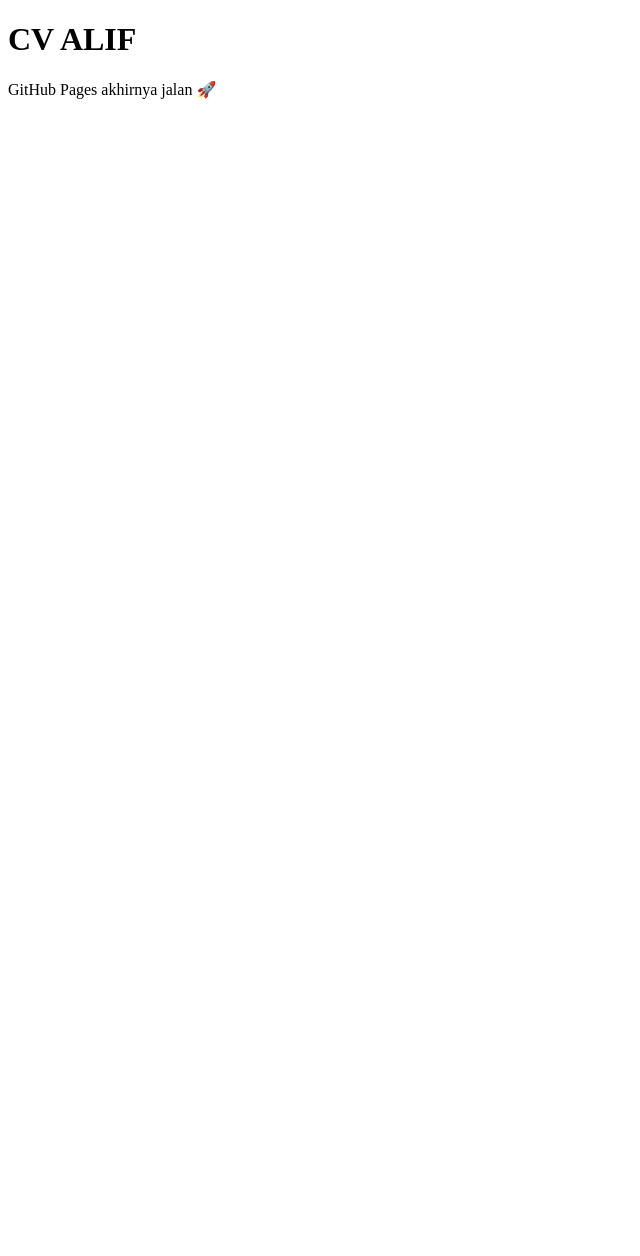
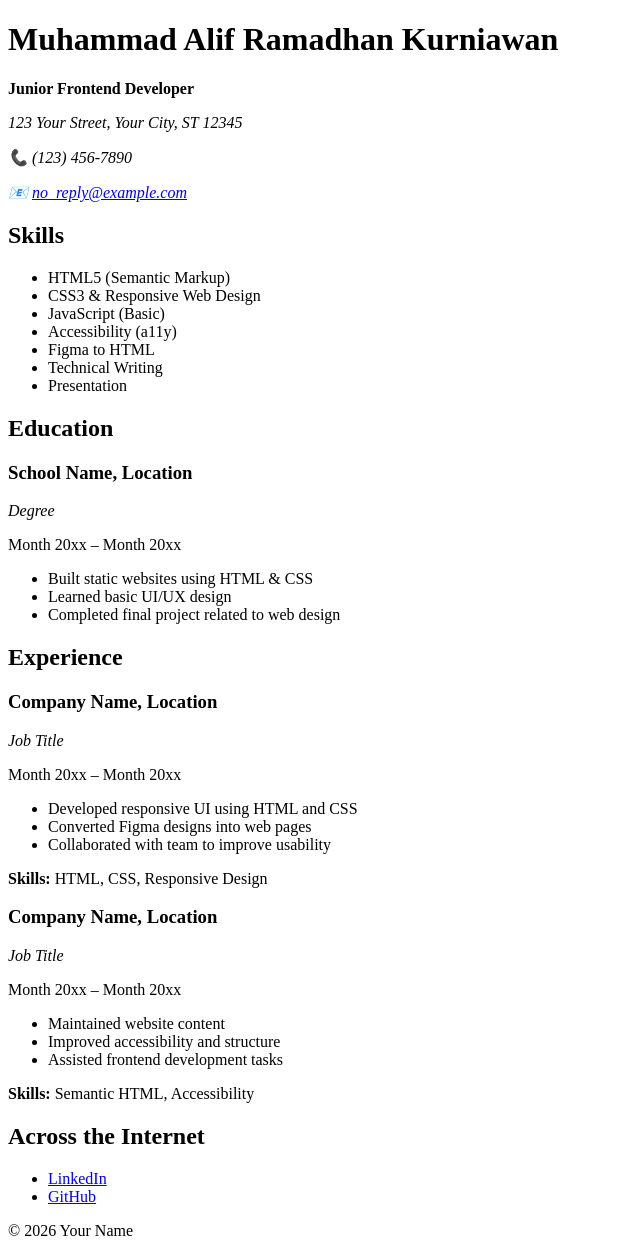
Before and after one commit to AlRmd1/CV, a plain HTML site: page index.html in a window 1280 px wide. Shown: the whole page, without its empty margins (0-640 px from the left). Before the commit the page ends 800 px from the top, so only its background shows below. Drawn offline with Linux system fonts and the light colour scheme.

Commit message:
index.html

```diff
--- a/index.html
+++ b/index.html
@@ -1,11 +1,119 @@
-<!DOCTYPE html>
+    <!DOCTYPE html>
 <html lang="en">
 <head>
-  <meta charset="UTF-8">
-  <title>CV Alif</title>
+  <!-- Basic Meta -->
+  <meta charset="UTF-8" />
+  <meta name="viewport" content="width=device-width, initial-scale=1.0" />
+
+  <!-- SEO Meta Tags -->
+  <title>Muhammad Alif Ramadhan Kurniawan | Junior Frontend Developer</title>
+  <meta name="description" content="Curriculum Vitae of Your Name, a Junior Frontend Developer skilled in HTML, CSS, JavaScript, and responsive web design." />
+  <meta name="keywords" content="Frontend Developer, HTML, CSS, JavaScript, CV, Resume" />
+  <meta name="author" content="Your Name" />
+
+  <!-- Open Graph Tags -->
+  <meta property="og:title" content="Your Name | Junior Frontend Developer" />
+  <meta property="og:description" content="Junior Frontend Developer CV with skills in HTML, CSS, JavaScript, and modern web practices." />
+  <meta property="og:type" content="website" />
+  <meta property="og:url" content="https://yourwebsite.com" />
+  <meta property="og:image" content="https://yourwebsite.com/preview.png" />
+
+  <!-- Favicon -->
+  <link rel="icon" href="favicon.ico" type="image/x-icon" />
 </head>
+
 <body>
-  <h1>CV ALIF</h1>
-  <p>GitHub Pages akhirnya jalan 🚀</p>
+  <!-- Header / Identity -->
+  <header>
+    <h1>Muhammad Alif Ramadhan Kurniawan</h1>
+    <p><strong>Junior Frontend Developer</strong></p>
+
+    <address>
+      <p>123 Your Street, Your City, ST 12345</p>
+      <p>📞 (123) 456-7890</p>
+      <p>📧 <a href="mailto:no_reply@example.com">no_reply@example.com</a></p>
+    </address>
+  </header>
+
+  <main>
+    <!-- Skills Section -->
+    <section id="skills">
+      <h2>Skills</h2>
+      <ul>
+        <li>HTML5 (Semantic Markup)</li>
+        <li>CSS3 & Responsive Web Design</li>
+        <li>JavaScript (Basic)</li>
+        <li>Accessibility (a11y)</li>
+        <li>Figma to HTML</li>
+        <li>Technical Writing</li>
+        <li>Presentation</li>
+      </ul>
+    </section>
+
+    <!-- Education Section -->
+    <section id="education">
+      <h2>Education</h2>
+
+      <article>
+        <h3>School Name, Location</h3>
+        <p><em>Degree</em></p>
+        <time datetime="2020-01">Month 20xx</time> –
+        <time datetime="2023-01">Month 20xx</time>
+        <ul>
+          <li>Built static websites using HTML & CSS</li>
+          <li>Learned basic UI/UX design</li>
+          <li>Completed final project related to web design</li>
+        </ul>
+      </article>
+    </section>
+
+    <!-- Experience Section -->
+    <section id="experience">
+      <h2>Experience</h2>
+
+      <article>
+        <h3>Company Name, Location</h3>
+        <p><em>Job Title</em></p>
+        <time datetime="2023-01">Month 20xx</time> –
+        <time datetime="2024-01">Month 20xx</time>
+
+        <ul>
+          <li>Developed responsive UI using HTML and CSS</li>
+          <li>Converted Figma designs into web pages</li>
+          <li>Collaborated with team to improve usability</li>
+        </ul>
+
+        <p><strong>Skills:</strong> HTML, CSS, Responsive Design</p>
+      </article>
+
+      <article>
+        <h3>Company Name, Location</h3>
+        <p><em>Job Title</em></p>
+        <time datetime="2022-01">Month 20xx</time> –
+        <time datetime="2023-01">Month 20xx</time>
+
+        <ul>
+          <li>Maintained website content</li>
+          <li>Improved accessibility and structure</li>
+          <li>Assisted frontend development tasks</li>
+        </ul>
+
+        <p><strong>Skills:</strong> Semantic HTML, Accessibility</p>
+      </article>
+    </section>
+
+    <!-- Online Presence -->
+    <section id="online">
+      <h2>Across the Internet</h2>
+      <ul>
+        <li><a href="https://linkedin.com/in/yourprofile" target="_blank">LinkedIn</a></li>
+        <li><a href="https://github.com/yourusername" target="_blank">GitHub</a></li>
+      </ul>
+    </section>
+  </main>
+
+  <footer>
+    <p>© 2026 Your Name</p>
+  </footer>
 </body>
 </html>
```
